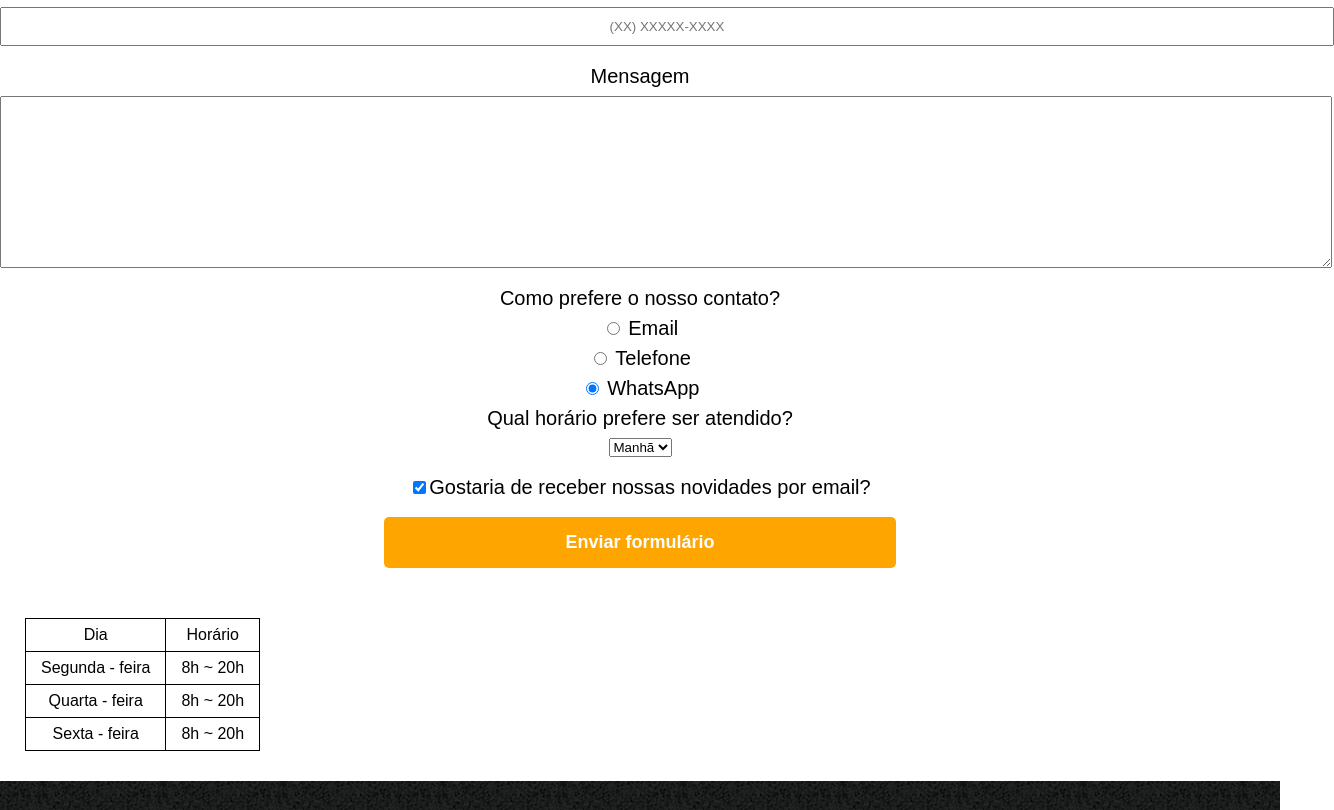
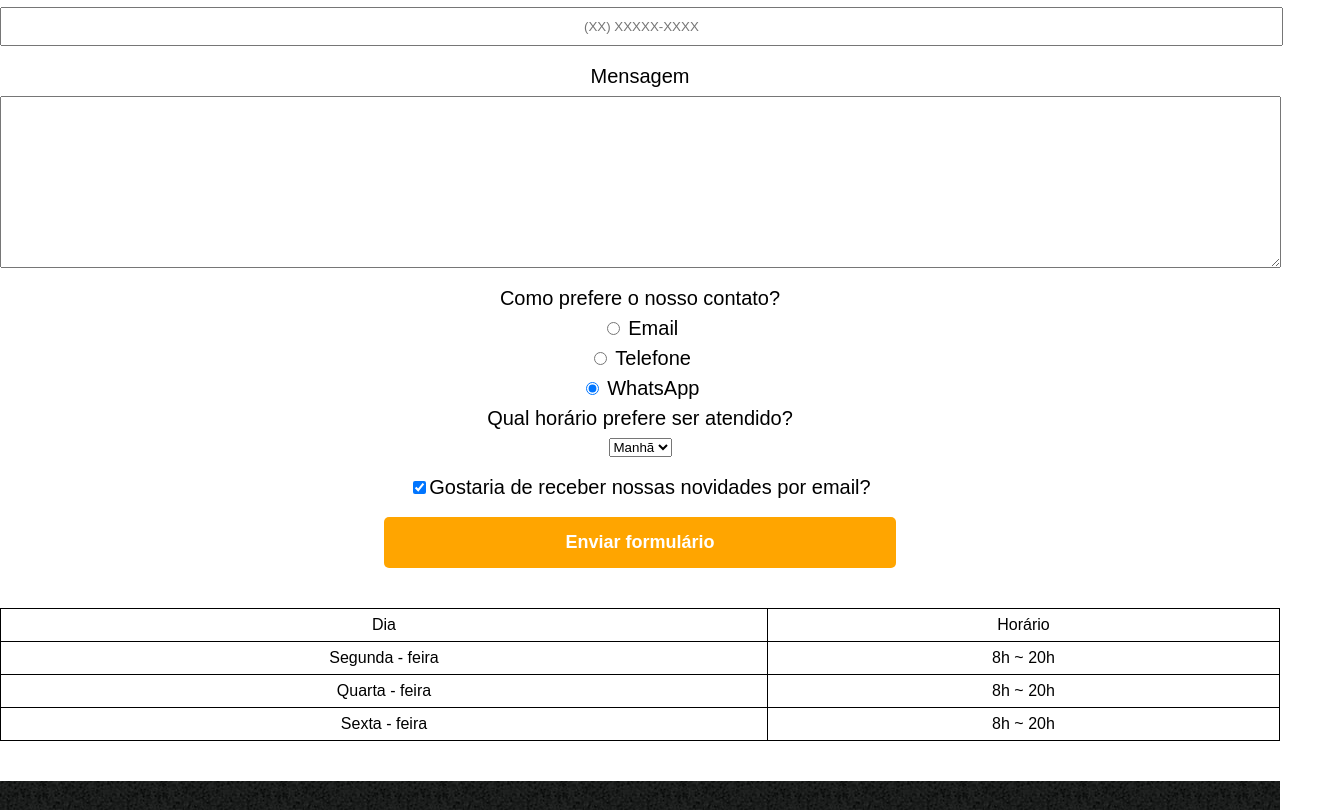
Before and after one commit to IsaquePemasi/GrandPrixSenai2021, a plain HTML site: page src/contato.html in a window 1280 px wide. Shown: the part 484-1294 px from the top of the page, 1334 px wide, since content can reach past the window. Drawn offline with Linux system fonts and the light colour scheme; files whose address does not match are found by name.

Commit message:
rev contato

```diff
--- a/src/contato.html
+++ b/src/contato.html
@@ -59,7 +59,7 @@
 				<input type="submit" value="Enviar formulário" class="enviar">
 			</form class="formulario">
 
-			<table class="input-padrao">
+			<table class="horarioEfeira">
 				<tr>
 					<td>Dia</td>
 					<td>Horário</td>
--- a/src/style.css
+++ b/src/style.css
@@ -116,13 +116,19 @@ form label, form legend {
 	margin: 0 0 10px;
 }
 
+.horarioEfeira{
+	text-align: center;
+	width: 100%;
+
+}
+
 .input-padrao {
 
 	text-align: center;
 	display: block;
 	margin: 0 0 20px;
 	padding: 10px 25px;
-	width: 100%;
+	width: 96%;
 }
 
 .checkbox {
```
